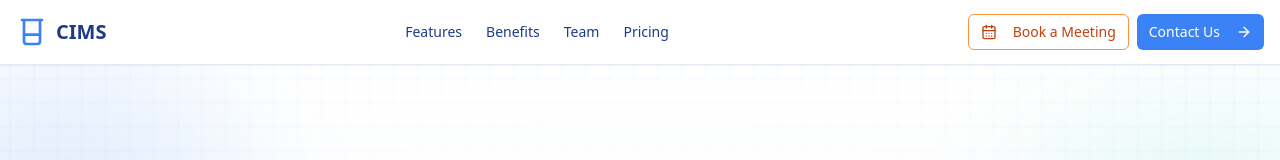
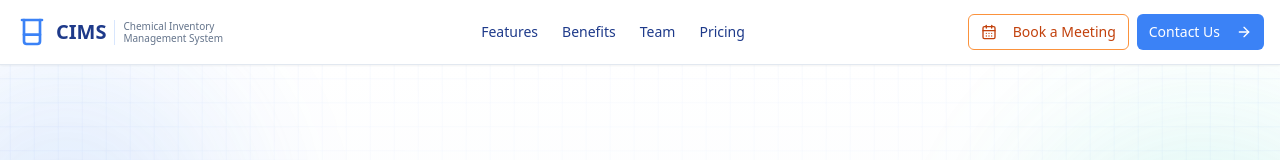
Before and after one commit to juntotechnologies/chem-inventory-site, a React (Vite) app: page / in a window 1280 px wide. Shown: the top 160 px of the page. Built offline with nearby package versions, Linux system fonts and the light colour scheme; no server answers.

Commit message:
Add cims spelled out

```diff
--- a/app/page.tsx
+++ b/app/page.tsx
@@ -199,6 +199,9 @@ export default function Home() {
             <div className="flex items-center gap-2">
               <Beaker className="h-6 w-6 sm:h-8 sm:w-8 text-primary" />
               <span className="text-lg sm:text-xl font-bold text-dark-blue">CIMS</span>
+              <span className="max-w-[7.25rem] border-l border-primary/20 pl-2 text-[9px] font-medium leading-tight text-muted-foreground sm:max-w-[9rem] sm:text-[10px] md:hidden lg:block">
+                Chemical Inventory Management System
+              </span>
             </div>
             <nav className="hidden items-center gap-5 md:flex lg:gap-6">
               <a href="#features" className="whitespace-nowrap text-sm font-medium hover:text-primary transition-colors">
```
